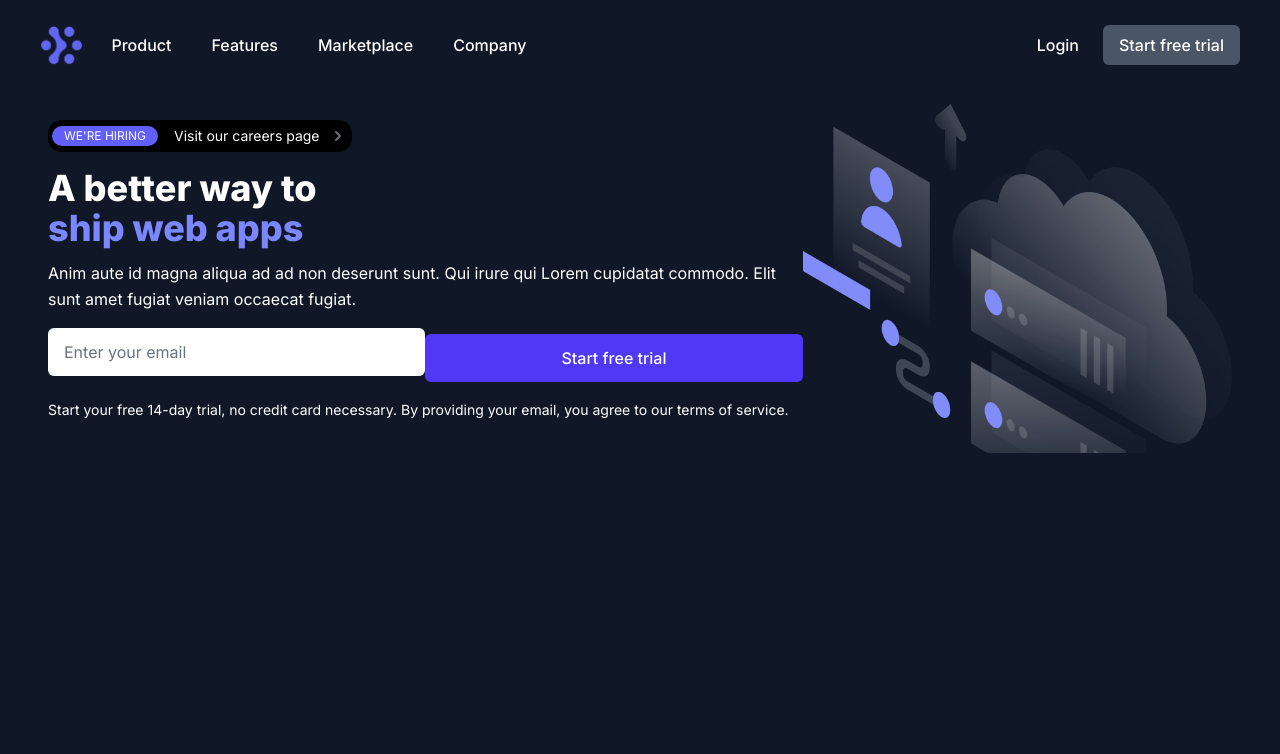
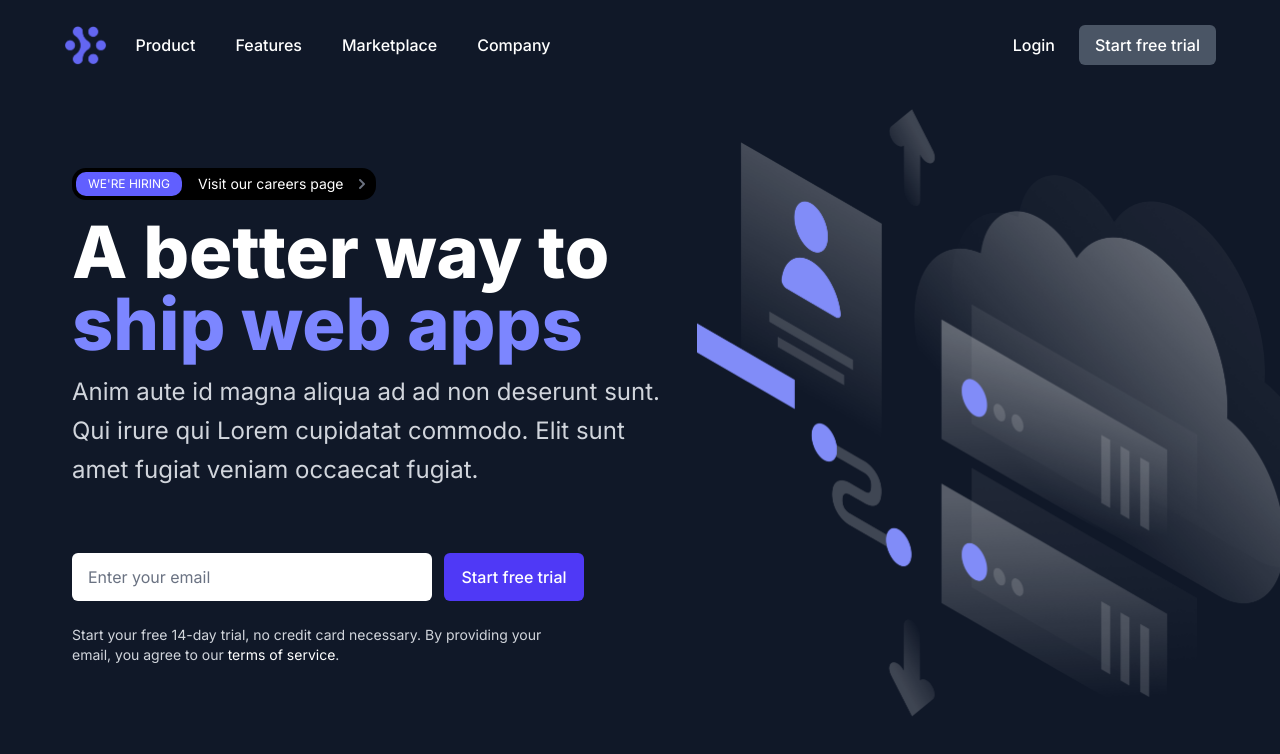
Before and after one commit to ghufran-dev3/lennar_assessment, a Next.js app: page / in a window 1280 px wide. Shown: the top 754 px of the page. Built offline with nearby package versions, Linux system fonts and the light colour scheme.

Commit message:
Completed responsiveness for larger screens

```diff
--- a/src/components/CallToAction.tsx
+++ b/src/components/CallToAction.tsx
@@ -1,19 +1,24 @@
 const CallToAction = () => {
   return (
-    <div className="w-full space-y-3">
-      <div className="flex items-center justify-center flex-col md:flex-row space-y-3">
+    <div className="w-full space-y-3 md:pt-12">
+      <div className="flex items-start justify-start flex-col md:flex-row space-y-3 space-x-3">
         <input
           type="text"
-          className="w-full h-12 py-3 px-4 text-base bg-white placeholder:text-gray-500 text-black rounded-md"
+          className="w-full md:w-[360px] h-12 py-3 px-4 text-base bg-white placeholder:text-gray-500 text-black rounded-md"
           placeholder="Enter your email"
         />
-        <button className="h-12 w-full bg-indigo-600 px-4 rounded-[6px] text-white text-base font-medium">
+        <button className="cursor-pointer h-12 w-full md:w-[140px] bg-indigo-600 px-4 rounded-[6px] text-white text-base font-medium">
           Start free trial
         </button>
       </div>
-      <p className="text-sm font-normal">
+
+      <p className="text-sm font-normal text-gray-300 md:w-[510px]">
         Start your free 14-day trial, no credit card necessary. By providing
-        your email, you agree to our terms of service.
+        your email, you agree to our&nbsp;
+        <a href="#" className="text-white">
+          terms of service
+        </a>
+        .
       </p>
     </div>
   );
--- a/src/components/CareersChip.tsx
+++ b/src/components/CareersChip.tsx
@@ -1,7 +1,7 @@
 const CareersChip = () => {
   return (
-    <div className="bg-black flex items-center justify-start h-8 rounded-[14px] space-x-4 text-xs p-1">
-      <div className="bg-indigo-500 px-3 py-[2px] rounded-[10px]">
+    <div className="bg-black flex items-center justify-start h-8 rounded-[14px] space-x-4 px-1 py-[2px]">
+      <div className="flex items-center justify-center bg-indigo-500 px-3 py-[2px] rounded-[10px] text-xs h-6">
         WE'RE HIRING
       </div>
       <div className="flex space-x-2 text-sm">
--- a/src/components/Heading.tsx
+++ b/src/components/Heading.tsx
@@ -1,12 +1,12 @@
 const HeroHeading = () => {
   return (
-    <div className="space-y-3">
-      <h1 className="text-4xl font-extrabold">
+    <div className="space-y-3 md:w-[370px] lg:w-[492px] xl:w-[592px]">
+      <h1 className="text-4xl md:text-5xl lg:text-6xl xl:text-7xl font-extrabold">
         A better way to
         <br />
         <span className="text-indigo-400">ship web apps</span>
       </h1>
-      <p className="leading-relaxed text-base">
+      <p className="text-base md:text-lg lg:text-xl xl:text-2xl leading-relaxed text-gray-300">
         Anim aute id magna aliqua ad ad non deserunt sunt. Qui irure qui Lorem
         cupidatat commodo. Elit sunt amet fugiat veniam occaecat fugiat.
       </p>
--- a/src/components/Hero.tsx
+++ b/src/components/Hero.tsx
@@ -4,18 +4,18 @@ import HeroHeading from "./Heading";
 
 const Hero = () => {
   return (
-    <div className="container md:px-10 flex px-2 pt-24 md:flex-row flex-col items-start justify-start text-white space-y-12">
-      <div className="py-4 flex flex-col items-start justify-start space-y-4">
+    <div className="container relative md:px-10 flex px-2 pt-24 md:flex-row flex-col items-start justify-start text-white space-y-12">
+      <div className="py-4 md:pt-16 flex flex-col items-start justify-start space-y-4">
         <CareersChip />
         <HeroHeading />
         <CallToAction />
       </div>
 
-      <div className="lg:max-w-lg w-full md:w-1/2">
+      <div className="w-full md:absolute md:top-[14%] md:left-[433px] lg:left-[556px] xl:left-[665px] max-w-[625px] max-h-[100vh]">
         <img
           className="object-contain object-center rounded w-full"
           alt="hero"
-          src="/hero/hero-illustration.png"
+          src="/hero/illustration.png"
         />
       </div>
     </div>
--- a/src/pages/index.tsx
+++ b/src/pages/index.tsx
@@ -9,7 +9,7 @@ const inter = Inter({ subsets: ["latin"] });
 const Home = () => {
   return (
     <main
-      className={`${inter.className} min-h-screen bg-gray-900 relative p-2 pb-0`}
+      className={`${inter.className} min-h-screen w-screen overflow-hidden bg-gray-900 relative p-2 pb-0 xl:px-8`}
     >
       <Header />
       <Hero />
```
Also changed, not shown: public/hero/Illustration.png (added), public/hero/hero-Illustration.png (deleted).
